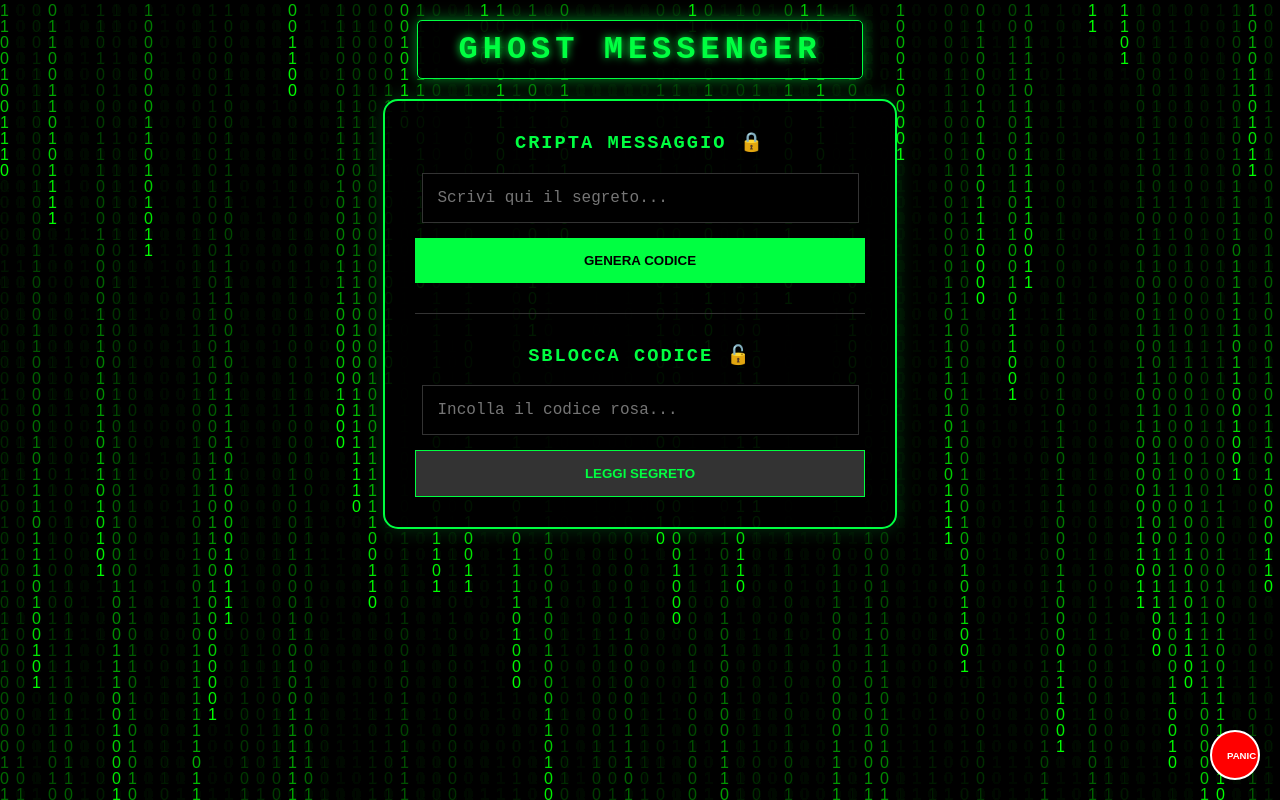
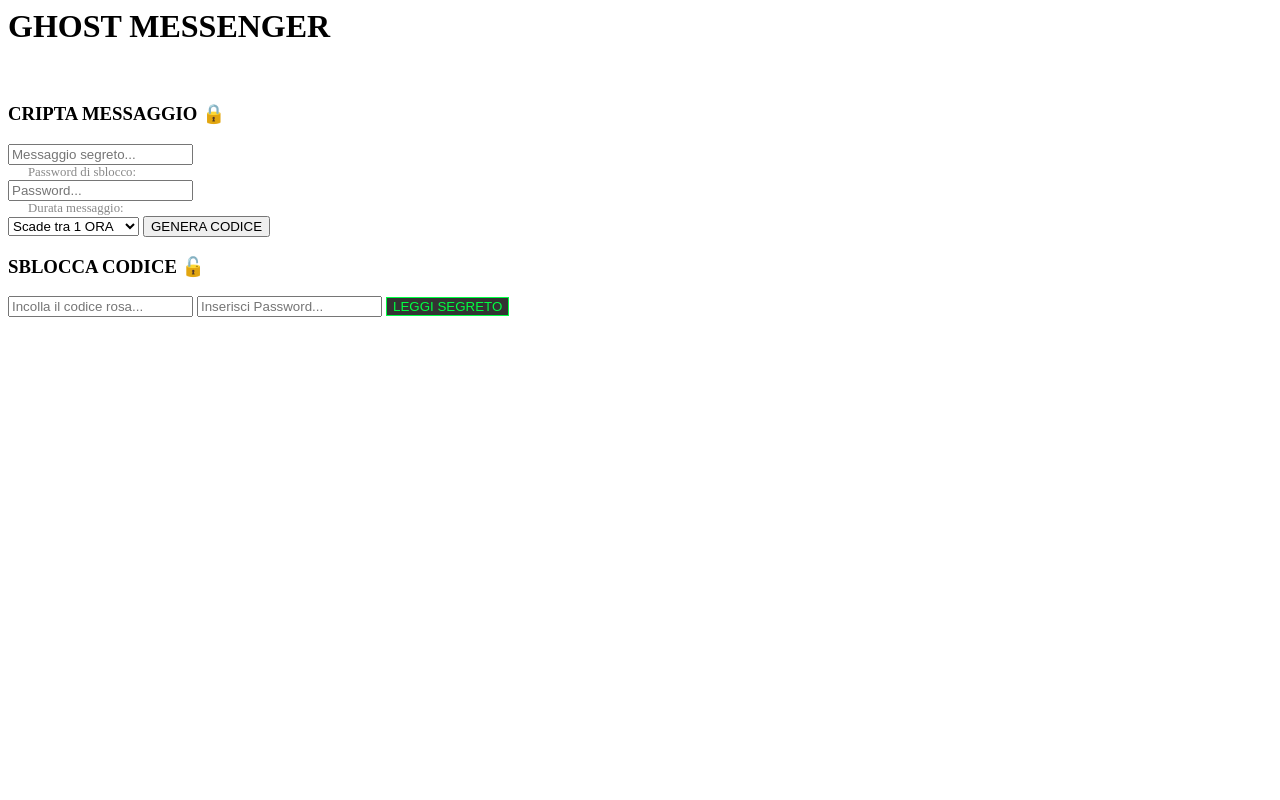
Before and after one commit to dlupinu/ghost-messenger, a Flask app: page / in a window 1280 px wide. Run offline with Flask 3, Linux system fonts and the light colour scheme.

Commit message:
Update index.html

```diff
--- a/templates/index.html
+++ b/templates/index.html
@@ -1,28 +1,4 @@
-<!DOCTYPE html>
-<html lang="it">
-<head>
-    <title>Ghost Messenger | Secure Text</title>
-    <style>
-        body { background-color: #000; margin: 0; overflow-x: hidden; font-family: 'Courier New', monospace; transition: opacity 0.2s; }
-        #matrix-canvas { position: fixed; top: 0; left: 0; z-index: -1; }
-        .main-container { position: relative; z-index: 1; padding: 20px; text-align: center; }
-        .title-header { background: rgba(0, 0, 0, 0.9); border: 1px solid #00ff41; display: inline-block; padding: 10px 40px; border-radius: 5px; margin-bottom: 20px; box-shadow: 0 0 15px rgba(0, 255, 65, 0.5); }
-        h1 { color: #00ff41; text-shadow: 0 0 8px #00ff41; margin: 0; letter-spacing: 5px; }
-        .box { background: rgba(0, 0, 0, 0.9); border: 2px solid #00ff41; display: inline-block; padding: 30px; border-radius: 15px; box-shadow: 0 0 20px rgba(0, 255, 65, 0.2); width: 450px; max-width: 90%; }
-        input { background: #000; border: 1px solid #333; color: #00ff41; padding: 15px; width: 90%; outline: none; margin-bottom: 15px; font-family: 'Courier New', monospace; font-size: 1em; }
-        input:focus { border-color: #00ff41; }
-        button { background: #00ff41; color: #000; border: none; padding: 15px; cursor: pointer; font-weight: bold; text-transform: uppercase; width: 100%; transition: 0.3s; }
-        button:hover { background: #000; color: #00ff41; box-shadow: 0 0 15px #00ff41; border: 1px solid #00ff41; }
-        .result { word-break: break-all; color: #ff00ea; background: rgba(20, 20, 20, 0.95); padding: 20px; margin-top: 20px; border: 1px solid #ff00ea; font-size: 0.9em; box-shadow: 0 0 10px rgba(255, 0, 234, 0.3); }
-        .panic-btn { position: fixed; bottom: 20px; right: 20px; width: 50px; height: 50px; background: #ff0000; color: white; border-radius: 50%; border: 2px solid white; font-size: 0.6em; cursor: pointer; z-index: 100; }
-        .copy-btn { background: #ff00ea; color: white; padding: 8px 15px; width: auto; font-size: 0.8em; margin-top: 10px; border: none; cursor: pointer; }
-        .divider { border: 0; border-top: 1px solid #333; margin: 30px 0; }
-        h3 { color: #00ff41; margin-top: 0; letter-spacing: 2px; }
-    </style>
-</head>
-<body id="main-body">
-    <canvas id="matrix-canvas"></canvas>
-    <button class="panic-btn" onclick="panicMode()">PANIC</button>
+<!-- ... (Mantieni head e stile Matrix dal post precedente) ... -->
 
 <div class="main-container">
     <div class="title-header"><h1>GHOST MESSENGER</h1></div>
@@ -31,7 +7,17 @@
         <!-- CRIPTA -->
         <h3>CRIPTA MESSAGGIO 🔒</h3>
         <form action="/encrypt" method="post" autocomplete="off">
-                <input type="text" name="message" placeholder="Scrivi qui il segreto..." required>
+            <input type="text" name="message" placeholder="Messaggio segreto..." required>
+
+            <span style="color:#888; font-size:0.8em; display:block; text-align:left; margin-left:20px;">Password di sblocco:</span>
+            <input type="text" name="psw" class="ghost-pass" placeholder="Password..." required>
+
+            <span style="color:#888; font-size:0.8em; display:block; text-align:left; margin-left:20px;">Durata messaggio:</span>
+            <select name="expiry">
+                <option value="1">Scade tra 1 ORA</option>
+                <option value="24">Scade tra 24 ORE</option>
+            </select>
+
             <button type="submit">GENERA CODICE</button>
         </form>
 
@@ -48,54 +34,16 @@
         <h3>SBLOCCA CODICE 🔓</h3>
         <form action="/decrypt" method="post" autocomplete="off">
             <input type="text" name="code" placeholder="Incolla il codice rosa..." required>
+            <input type="text" name="psw" class="ghost-pass" placeholder="Inserisci Password..." required>
             <button type="submit" style="background: #333; color: #00ff41; border: 1px solid #00ff41;">LEGGI SEGRETO</button>
         </form>
 
         {% if decrypted %}
         <div class="result" style="color: #00ff41; border-color: #00ff41;">
-                <strong>MESSAGGIO:</strong><br>{{ decrypted }}
+            <strong>RISULTATO:</strong><br>{{ decrypted }}
         </div>
         {% endif %}
     </div>
 </div>
 
-    <script>
-        const canvas = document.getElementById('matrix-canvas');
-        const ctx = canvas.getContext('2d');
-        canvas.width = window.innerWidth;
-        canvas.height = window.innerHeight;
-        const characters = "01";
-        const fontSize = 16;
-        const columns = canvas.width / fontSize;
-        const drops = [];
-        for (let x = 0; x < columns; x++) drops[x] = 1;
-        function draw() {
-            ctx.fillStyle = "rgba(0, 0, 0, 0.05)";
-            ctx.fillRect(0, 0, canvas.width, canvas.height);
-            ctx.fillStyle = "#0F0";
-            ctx.font = fontSize + "px arial";
-            for (let i = 0; i < drops.length; i++) {
-                const text = characters.charAt(Math.floor(Math.random() * characters.length));
-                ctx.fillText(text, i * fontSize, drops[i] * fontSize);
-                if (drops[i] * fontSize > canvas.height && Math.random() > 0.975) drops[i] = 0;
-                drops[i]++;
-            }
-        }
-        setInterval(draw, 33);
-
-        function panicMode() {
-            document.getElementById("main-body").style.opacity = "0";
-            setTimeout(() => { window.location.href = "https://www.google.it"; }, 200);
-        }
-        window.addEventListener('keydown', (e) => { if (e.key === "Escape") panicMode(); });
-
-        function copyText() {
-            const text = document.getElementById("copyTarget").innerText;
-            navigator.clipboard.writeText(text);
-            const btn = document.querySelector(".copy-btn");
-            btn.innerText = "✅ COPIATO!";
-            setTimeout(() => { btn.innerText = "📑 COPIA"; }, 2000);
-        }
-    </script>
-</body>
-</html>
+<!-- ... (Mantieni Script Matrix e Panic Mode) ... -->
```
Lines whose indentation alone changed are shown as unchanged.
